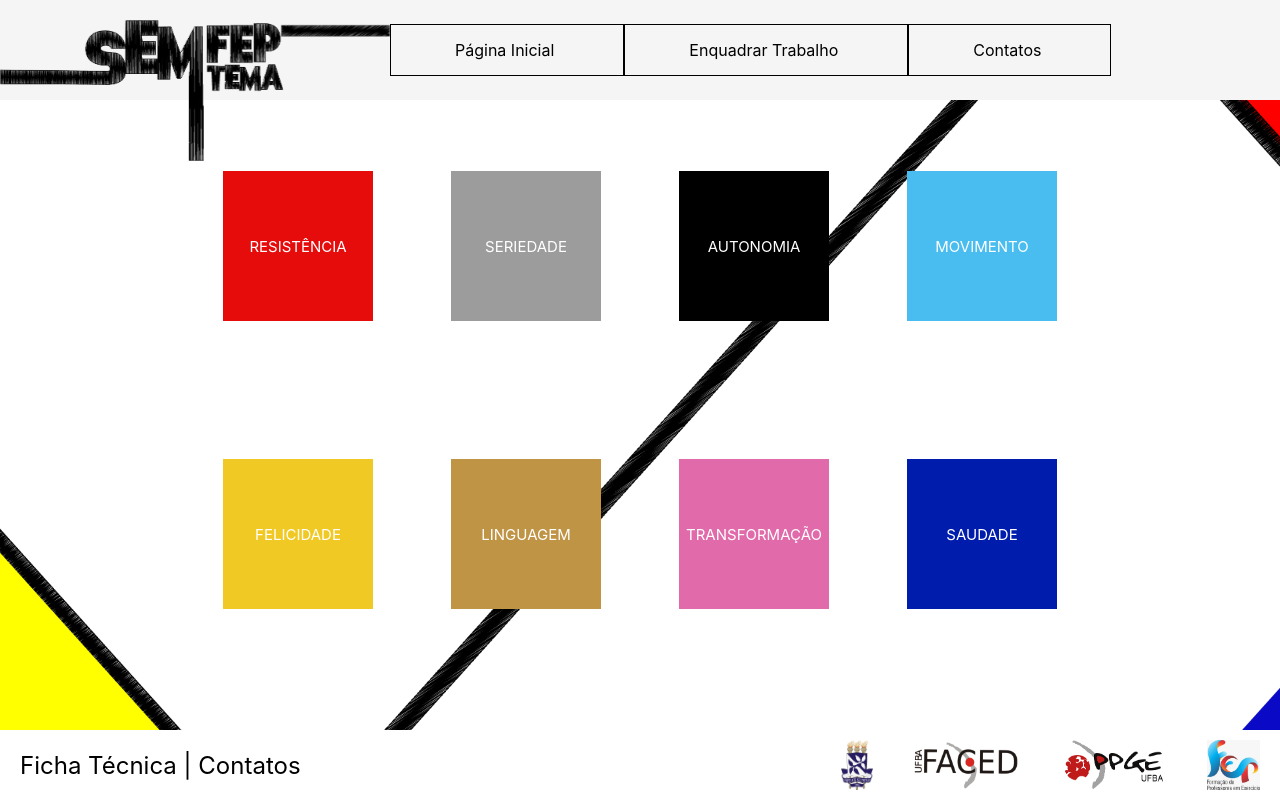
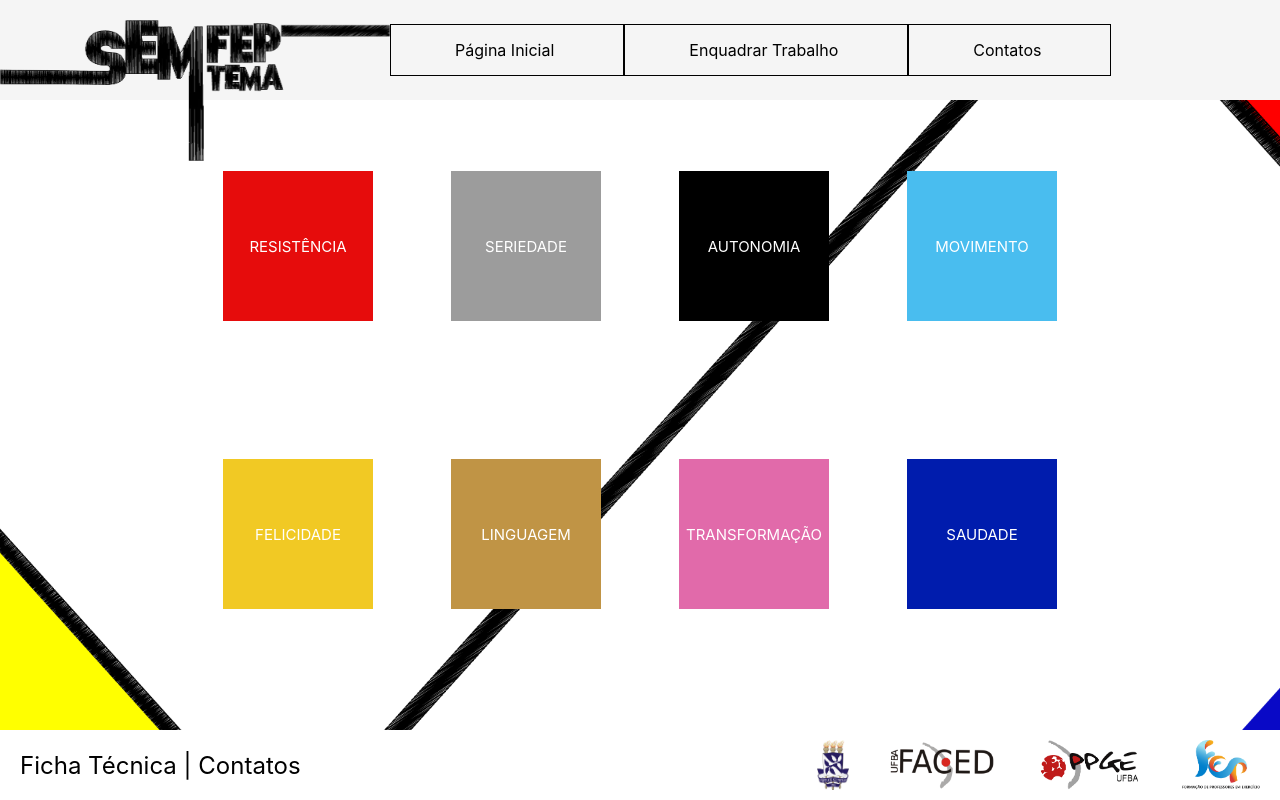
Before and after one commit to iuryroque/semfep, a React (Create React App) app: page /visemfep/frames in a window 1280 px wide. Built offline with nearby package versions, Linux system fonts and the light colour scheme; a web font is replaced by a local one.

Commit message:
Altera a logo do footer

```diff
--- a/src/components/Footer.jsx
+++ b/src/components/Footer.jsx
@@ -4,7 +4,7 @@ import './Footer.css';
 import ppge_ufba from '../images/ppge-ufba.png';
 import faced_logo from '../images/faced_logo.png';
 import brasao_ufba from '../images/brasao_ufba.jpg';
-import color_logo from '../images/color-logo.jpg';
+import logo_fep_footer from '../images/logo-fep-colorido-footer.png';
 
 function Footer() {
   return (
@@ -31,7 +31,7 @@ function Footer() {
         />
         <img
           className="img-footer"
-          src={color_logo}
+          src={logo_fep_footer}
           alt="Logo do Grupo de Formação de Professores em Exercício da UFBA"
         />
       </div>
```
Also changed, not shown: src/images/logo-fep-colorido-footer.png (added), 1 other file (tests, documents, lock files or other folders).
